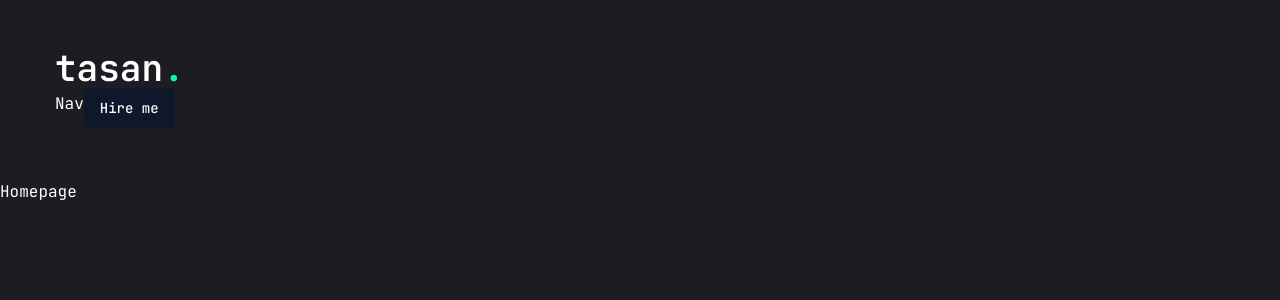
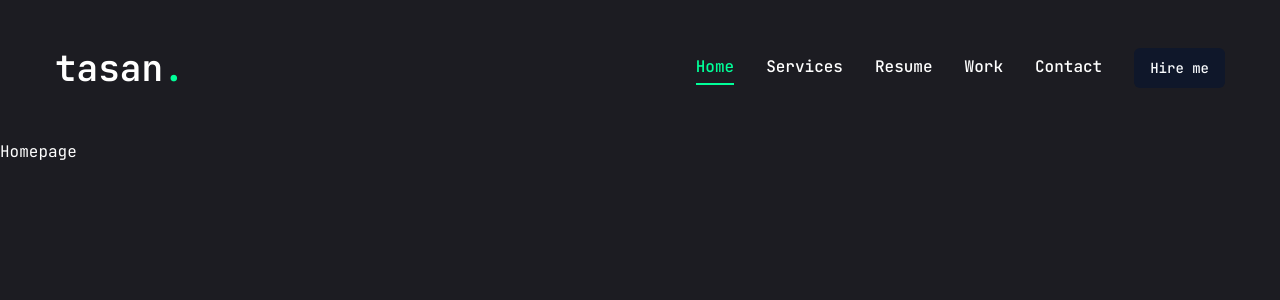
Before and after one commit to tauhid-hasan-dev/portfolio-tauhid, a Next.js app: page / in a window 1280 px wide. Shown: the top 300 px of the page. Built offline with nearby package versions, Linux system fonts and the light colour scheme.

Commit message:
Adding nav item

```diff
--- a/components/Header.jsx
+++ b/components/Header.jsx
@@ -5,18 +5,24 @@
 const Header = () => {
   return (
     <header className="py-8 xl:py-12 text-white">
-      <div className="container mx-auto">
+      <div className="container mx-auto flex justify-between items-center">
         <Link href="/">
           <h1 className="text-4xl font-semibold">
             tasan<span className="text-accent">.</span>
           </h1>
         </Link>
-        <div className="hidden xl:flex">
+
+        {/*  desktop nav */}
+        <div className="hidden xl:flex items-center gap-8">
           <Nav />
           <Link href="/contact">
             <Button>Hire me</Button>
           </Link>
         </div>
+
+        {/* mobile nav */}
+
+        <div className="xl:hidden">mobile nav</div>
       </div>
     </header>
   );
--- a/components/Nav.jsx
+++ b/components/Nav.jsx
@@ -1,7 +1,53 @@
+"use client";
+
 import React from "react";
 
+import Link from "next/link";
+import { usePathname } from "next/navigation";
+
+const links = [
+  {
+    name: "home",
+    path: "/",
+  },
+  {
+    name: "services",
+    path: "/services",
+  },
+  {
+    name: "resume",
+    path: "/resume",
+  },
+  {
+    name: "work",
+    path: "/work",
+  },
+  {
+    name: "contact",
+    path: "/contact",
+  },
+];
+
 const Nav = () => {
-  return <div>Nav</div>;
+  const pathname = usePathname();
+
+  return (
+    <nav className="flex gap-8">
+      {links.map((link, index) => {
+        return (
+          <Link
+            href={link.path}
+            key={index}
+            className={`${
+              link.path === pathname && "text-accent border-b-2 border-accent"
+            } capitalize font-medium hover:text-accent transition-all`}
+          >
+            {link.name}
+          </Link>
+        );
+      })}
+    </nav>
+  );
 };
 
 export default Nav;
```
